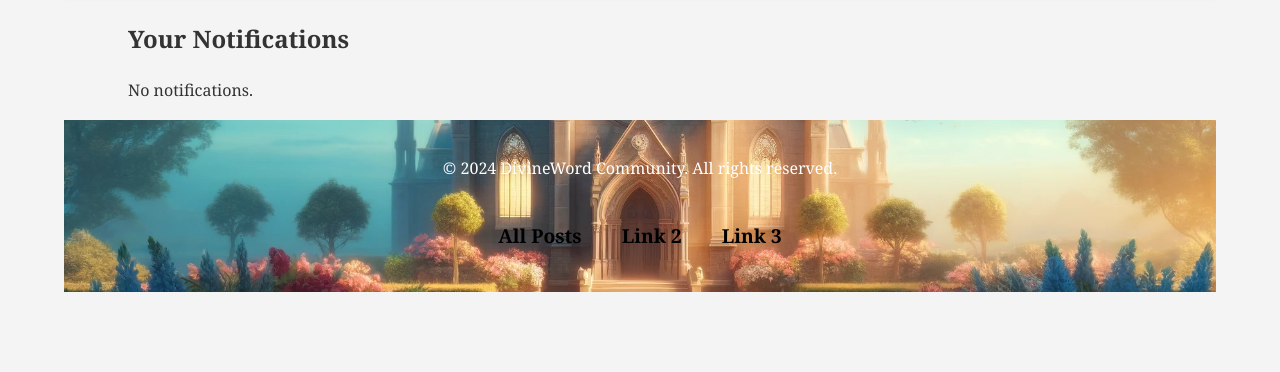
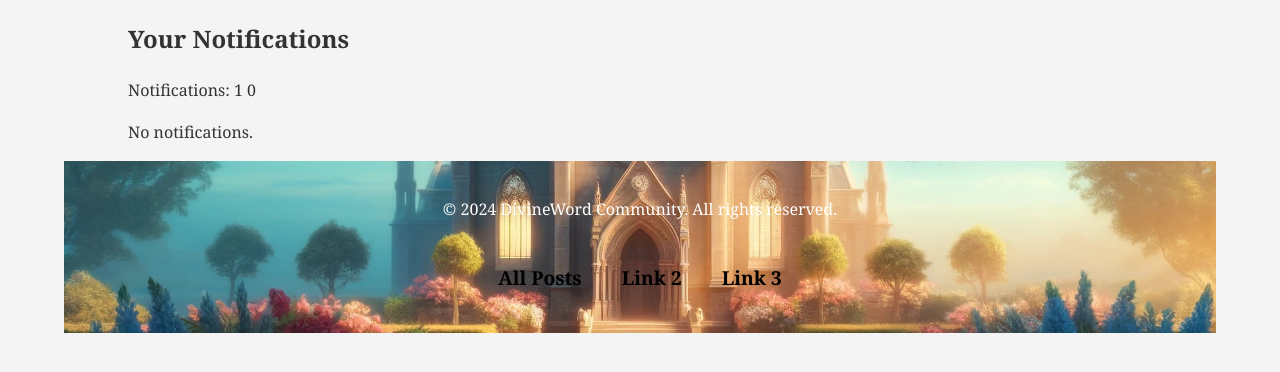
Before and after one commit to hotyute/public_html, a PHP site: page /notifications.php in a window 1280 px wide. Shown: the part 278-650 px from the top of the page. Run offline with PHP 8.4, Linux system fonts and the light colour scheme; the visitor is signed in with stand-in values (Sample User, id 1); data that the repository does not hold is empty.

Commit message:
modified:   notifications.php

```diff
--- a/notifications.php
+++ b/notifications.php
@@ -25,6 +25,7 @@ echo 'Notifications: ' . $user_id . ' ' . count($notifications);
 <div class="container">
     <h2>Your Notifications</h2>
     <?php
+    echo 'Notifications: ' . $user_id . ' ' . count($notifications);
     if (count($notifications) > 0) {
         foreach ($notifications as $notification) {
             echo "<div class='notification-main'>";
```
